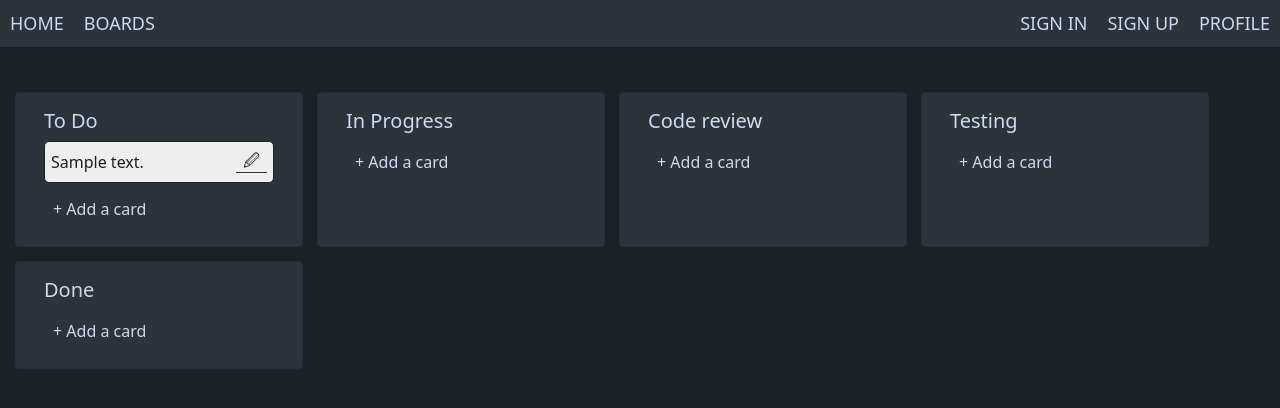
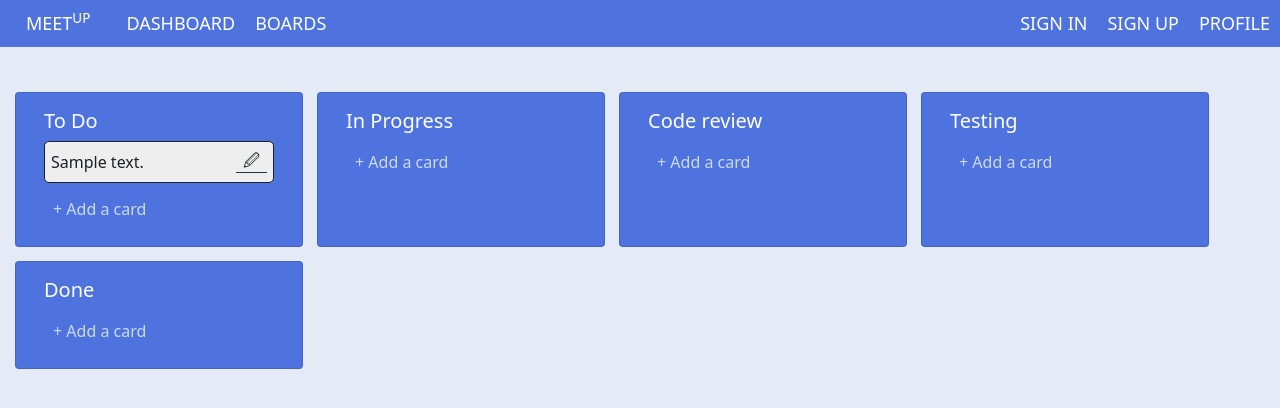
Before and after one commit to Teja2804/Project-Management-System-1, a Django app: template board/templates/board.html in a window 1280 px wide. Shown: the top 408 px of the page. Run offline with Django 3.2, Linux system fonts and the light colour scheme; the template is opened without the code that fills it: values that come from a table or form of the project are taken from there, others are empty; tables that the repository leaves empty hold one stand-in row (values such as "Sample post"); some libraries are stand-ins or nearby versions.

Commit message:
project color theme change

```diff
--- a/assets/board_styles.css
+++ b/assets/board_styles.css
@@ -3,7 +3,7 @@
     padding: 0;
 }
 body {
-    background-color: #1c2128;
+    background-color: #cdd9ef85 ;
     margin: 0;
 }
 
@@ -19,7 +19,7 @@ nav {
     font-size: 18px;
 }
 nav ul {
-    background-color: #2d333b;
+    background-color: #4e73df;
     overflow: hidden;
     padding: 0;
     margin: 0;
@@ -39,12 +39,18 @@ ul.topnav li a {
     text-align: center;
     padding: 10px;
     text-transform: uppercase;
-    color: #cdd9ef;
+    color: #fff;
 }
 ul.topnav li a:hover {
-    background-color: #1c2128;
+    background-color: #fff;
     color: #5d6873;
-    border-bottom: solid #009688 1.2px;
+    border-bottom: solid #4e73df 1.2px;
+    border-radius: 10px;
+    padding-bottom: 8.8px;
+}
+ul.topnav li.topnav-brand a:hover {
+    background-color: #4e73df;
+    color: #fff;
     border-radius: 10px;
     padding-bottom: 8.8px;
 }
@@ -65,8 +71,8 @@ ul.topnav li a:hover {
 .board-card {
     margin: 7px;
     margin-top: 7px;
-    background-color: #2d333b;
-    color: #cdd9ef;
+    background-color: #4e73df;
+    color: #fff;
 }
 .box {
     padding: 7px;
--- a/board/models.py
+++ b/board/models.py
@@ -3,11 +3,12 @@ from django.db import models
 # Create your models here.
 class Board(models.Model):
     Title = models.CharField(max_length=35)
-    board_id = models.IntegerField()
+    board_id = models.IntegerField(primary_key = True)
 
 
 class InsideBoard(models.Model) :
-    board_id = models.IntegerField()
+    board_id = models.ForeignKey(Board)
+    title_id = models.IntegerField(default=None)
     SubTitle = models.CharField(max_length=35)
     CardTitle = models.CharField(max_length=35)
     CardBody = models.TextField(max_length=500)
--- a/board/templates/board.html
+++ b/board/templates/board.html
@@ -13,9 +13,18 @@
         <title>My Board</title>
     </head>
     <body>
+
         <nav>
             <ul class="topnav" id="dropdownclick">
-                <li><a href="{% url 'homepage' %}">Home</a></li>
+                <li class="topnav-brand">
+                    <a class="sidebar-brand d-flex align-items-center justify-content-center" href="{% url 'homepage' %}">
+                        <div class="sidebar-brand-icon rotate-n-15">
+                            <i class="fas fa-address-card"></i>
+                        </div>
+                        <div class="sidebar-brand-text mx-3">Meet<sup>Up</sup></div>
+                    </a>
+                </li>
+                <li><a href="{% url 'board:dashboard' %}">Dashboard</a></li>
                 <li><a href="#boards">Boards</a></li>
                 <li class="topnav-right"><a href="#profile">Profile</a></li>
                 <li class="topnav-right"><a href="#signup">Sign Up</a></li>
@@ -29,7 +38,7 @@
                         <h5 class="card-title">To Do</h5>
                         {% for x in ThisBoard %}
 
-                            {% if x.board_id == 1 %}
+                            {% if x.title_id == 1 %}
 
                                 <div class="card-content">
                                     <div class="pencil-icon">&#128393;</div>
@@ -51,7 +60,7 @@
                         <h5 class="card-title">In Progress</h5>
                         {% for x in ThisBoard %}
 
-                            {% if x.board_id == 2 %}
+                            {% if x.title_id == 2 %}
 
                                 <div class="card-content">
                                     <div class="pencil-icon">&#128393;</div>
@@ -71,7 +80,7 @@
                         <h5 class="card-title">Code review</h5>
                         {% for x in ThisBoard %}
 
-                            {% if x.board_id == 3 %}
+                            {% if x.title_id == 3 %}
 
                                 <div class="card-content">
                                     <div class="pencil-icon">&#128393;</div>
@@ -91,7 +100,7 @@
                         <h5 class="card-title">Testing</h5>
                         {% for x in ThisBoard %}
 
-                            {% if x.board_id == 4 %}
+                            {% if x.title_id == 4 %}
 
                                 <div class="card-content">
                                     <div class="pencil-icon">&#128393;</div>
@@ -111,7 +120,7 @@
                         <h5 class="card-title">Done</h5>
                         {% for x in ThisBoard %}
 
-                            {% if x.board_id == 5 %}
+                            {% if x.title_id == 5 %}
 
                                 <div class="card-content">
                                     <div class="pencil-icon">&#128393;</div>
--- a/board/urls.py
+++ b/board/urls.py
@@ -1,4 +1,4 @@
-from projectmanagement.views import add_card
+
 from django.contrib import admin
 from django.urls import path
 from .import views
@@ -6,5 +6,7 @@ from .import views
 app_name = 'board'
 
 urlpatterns = [
-    path('', views.board, name="myboard")
+    path('', views.dashboard, name="dashboard"),
+    path('project/', views.project, name="thisproject")
+
 ]
--- a/board/views.py
+++ b/board/views.py
@@ -3,7 +3,7 @@ from django.http import HttpResponse
 from .models import *
 from .forms import *
 
-def board(request):
+def project(request):
 
     ThisBoard = InsideBoard.objects.all()
 
@@ -12,3 +12,7 @@ def board(request):
     context = {'ThisBoard':ThisBoard, 'form':form}
 
     return render(request, 'board.html',context)
+
+
+def dashboard(request):
+    return render(request, 'dashboard.html')
--- a/templates/homepage.html
+++ b/templates/homepage.html
@@ -9,7 +9,8 @@
         <h1>Welcome to the temporary homepage.</h1>
         <br>
         <p>Link to my board : </p>
-        <a href="{% url 'board:myboard' %}">My Board</a>
+        <a href="{% url 'board:dashboard' %}">Dashboard</a>
+        <a href="{% url 'board:thisproject' %}">First Project</a>
 
 
 
```
Also changed, not shown: board/templates/dashboard.html (+5 -2 lines), board/migrations/0002_auto_20210804_1401.py (added), board/migrations/0003_insideboard_title_id.py (added).
